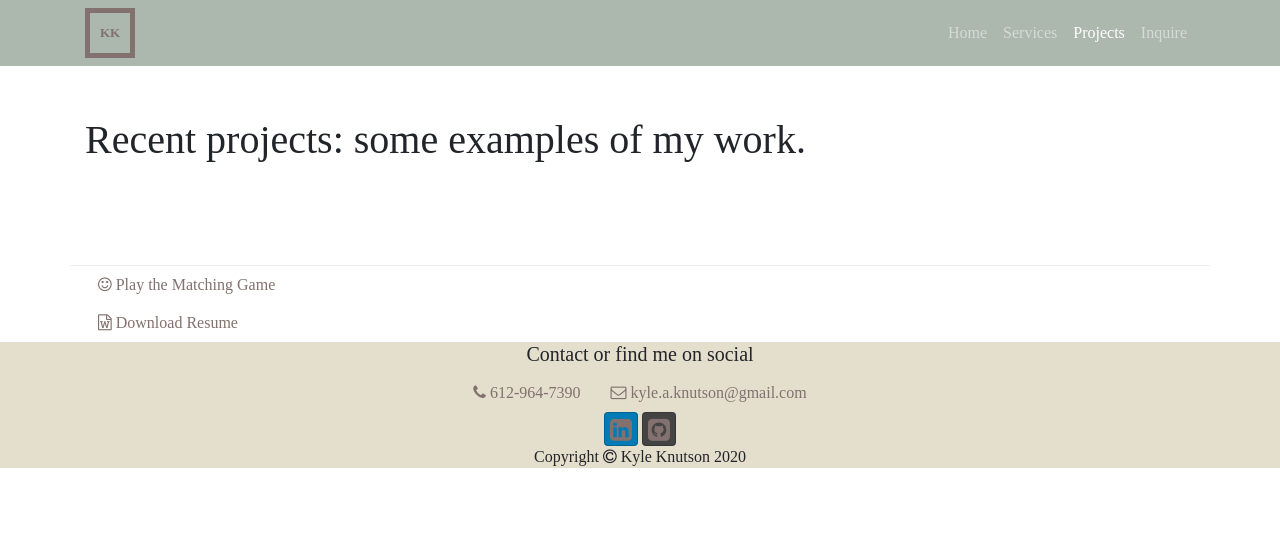
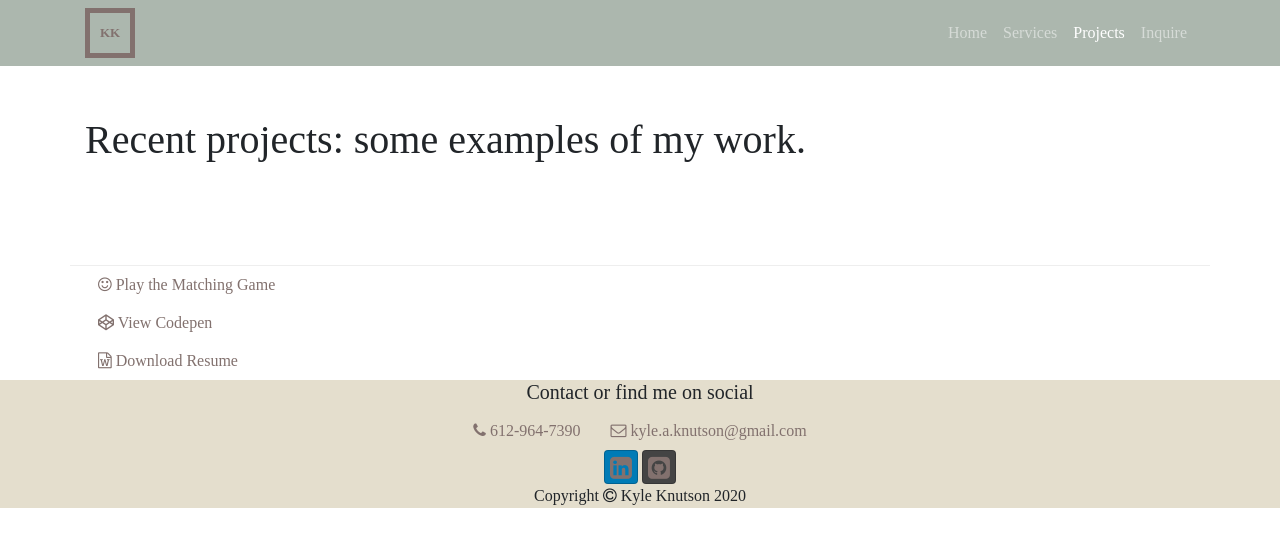
Before and after one commit to knut0341/portfolio, a website: page projects.html in a window 1280 px wide. Drawn offline with nearby package versions, Linux system fonts and the light colour scheme.

Commit message:
projects page

```diff
--- a/css/style.css
+++ b/css/style.css
@@ -28,13 +28,16 @@ body {
   .site-footer {
     background-color:#e4decd;
     width: 100%;
-    line-height: 22px;
+    flex: 1;
+
 
 
     }
 footer {
-  position: relative;
-  bottom: 0;
+  display: flex;
+  flex-direction: column;
+  max-height: 100vh;
+
 }
 
 
--- a/projects.html
+++ b/projects.html
@@ -52,6 +52,12 @@
 
             <div class="row row-container">
                 <div class="col-12">
+                   <a role="button" class="btn btn-link" href="https://codepen.io/dashboard?type=VIEW&opts_itemType=PEN&opts_searchTerm=null&opts_order=RELEVANCE&opts_depth=EVERYTHING&opts_showForks=false&opts_filter=all&opts_orderBy=ID&opts_orderDirection=0&opts_tag=null&displayType=GRID&previewType=IFRAME&activeType=PEN" target="blank"><i class="fa fa-codepen"></i> View Codepen</a>
+                 </div>
+            </div>
+
+            <div class="row row-container">
+                <div class="col-12">
                    <a role="button" class="btn btn-link" href="images/profile_KyleKnutson2.docx" target="blank"><i class="fa fa-file-word-o"></i> Download Resume</a>
                  </div>
             </div>
```
Also changed, not shown: images/CodePen.jpg (added), images/MatchGame.png (added), images/Res.jpg (added), 1 other file.
